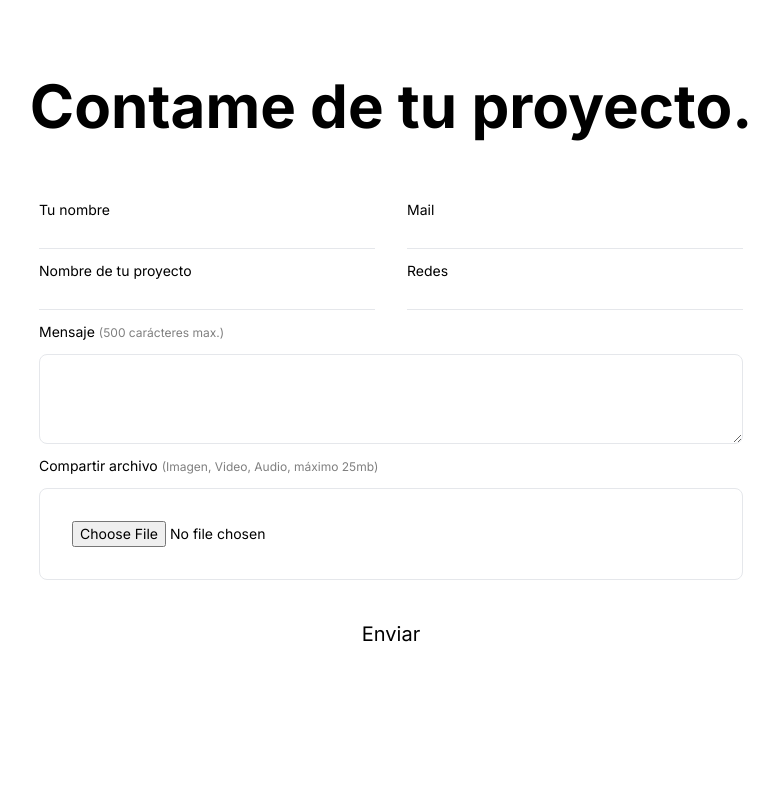
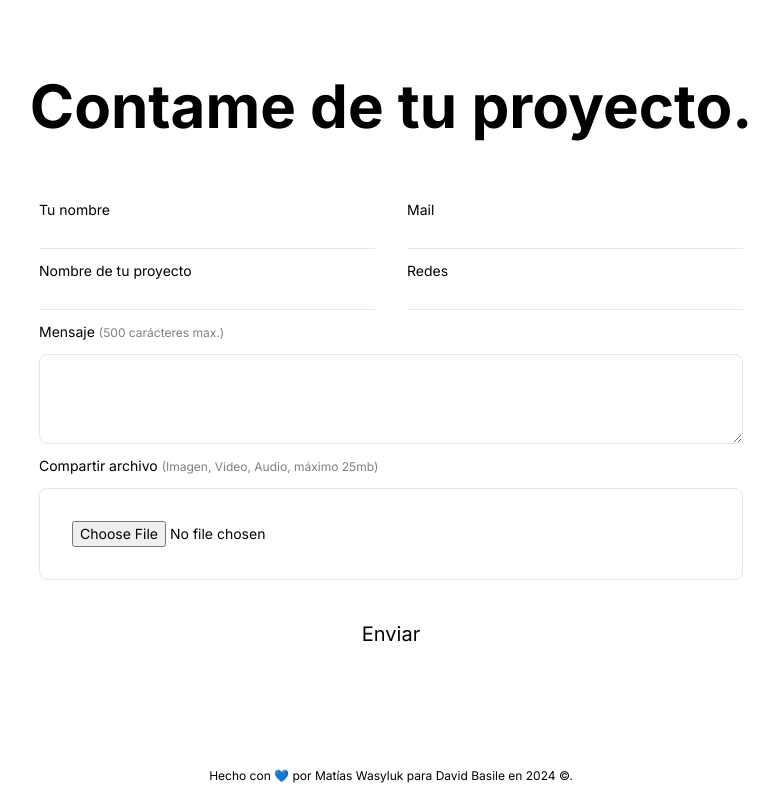
Before and after one commit to wasyted/davidbasile-portfolio, a Next.js app: page / in a window 1280 px wide. Shown: the part 3961-4761 px from the top of the page, without its empty margins (249-1028 px from the left). Before the commit the page ends 4713 px from the top, so only its background shows below. Built offline with nearby package versions, Linux system fonts and the light colour scheme.

Commit message:
adds footer note

```diff
--- a/src/app/layout.js
+++ b/src/app/layout.js
@@ -1,5 +1,6 @@
 import Header from "@/components/Header";
 import { Inter } from "next/font/google";
+import Footer from "@/components/Footer";
 import "./globals.css";
 
 const mainFont = Inter({ subsets: ["latin"] });
@@ -15,6 +16,7 @@ export default function RootLayout({ children }) {
       <body className={`${mainFont.className} text-sm dark:bg-black dark:text-neutral-100`}>
         <Header />
         {children}
+        <Footer />
       </body>
     </html>
   );
--- /dev/null
+++ b/src/components/Footer.jsx
@@ -0,0 +1,7 @@
+export default function Footer(){
+  return (
+    <div className="flex items-center justify-center w-full p-4">
+      <p className="text-xs">Hecho con 💙 por <span><a href="https://matiaswasyluk.vercel.app"> Matías Wasyluk </a></span> para David Basile en 2024 ©.</p>
+    </div>
+  )
+}
```
